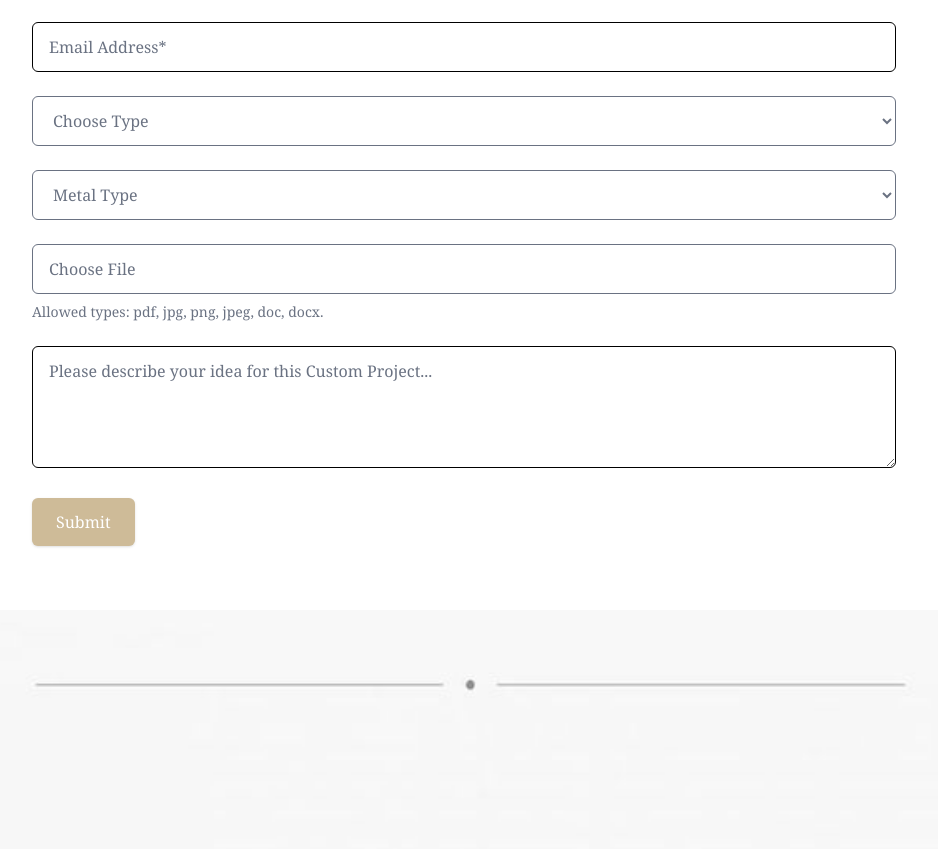
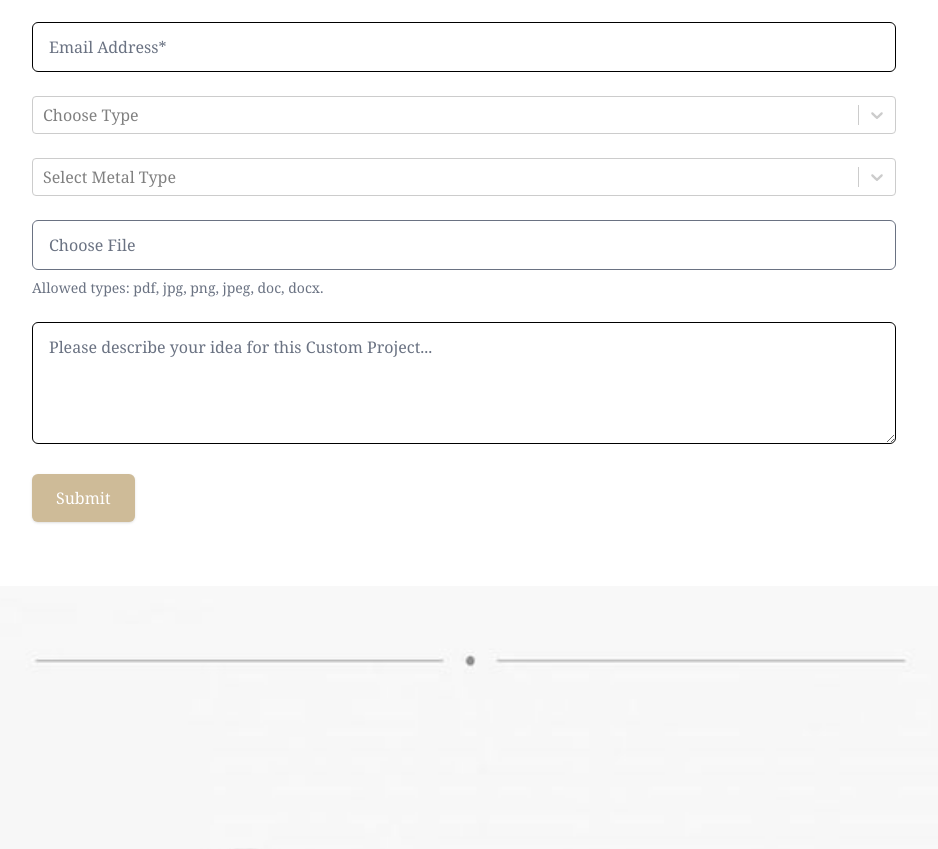
Before and after one commit to yashsavani1585/EverGlow2, a React (Vite) app in the folder Frontend/: page /personalized in a window 1280 px wide. Shown: the part 986-1835 px from the top of the page, without its empty margins (176-1114 px from the left). Built offline with nearby package versions, Linux system fonts and the light colour scheme.

Commit message:
PersonalizedJewelryForm update

```diff
--- a/Frontend/package.json
+++ b/Frontend/package.json
@@ -25,6 +25,7 @@
     "react-inner-image-zoom": "^4.0.1",
     "react-intersection-observer": "^9.16.0",
     "react-router-dom": "^7.8.1",
+    "react-select": "^5.10.2",
     "swiper": "^11.2.10",
     "tailwindcss": "^4.1.12"
   },
--- a/Frontend/src/components/PersonalizedJewelryForm/PersonalizedJewelryForm.jsx
+++ b/Frontend/src/components/PersonalizedJewelryForm/PersonalizedJewelryForm.jsx
@@ -1,7 +1,60 @@
-import React from "react";
+import React, { useState } from "react";
+import Select from "react-select";
 import divider from "../../assets/Formdesignadd.png";
 
+const typeOptions = [
+  { value: "ring", label: "Ring" },
+  { value: "necklace", label: "Necklace" },
+  { value: "bracelet", label: "Bracelet" },
+  { value: "earrings", label: "Earrings" },
+];
+
+const metalOptions = [
+  {
+    label: "Silver",
+    options: [
+      { value: "silver-925", label: "Silver 925" },
+      { value: "silver-yellow-gold-plated", label: "Silver Yellow Gold Plated" },
+      { value: "silver-rose-gold-plated", label: "Silver Rose Gold Plated" },
+    ],
+  },
+  {
+    label: "Gold - Yellow",
+    options: [
+      { value: "gold-yellow-18kt", label: "Gold Yellow 18kt" },
+      { value: "gold-yellow-14kt", label: "Gold Yellow 14kt" },
+      { value: "gold-yellow-10kt", label: "Gold Yellow 10kt" },
+      { value: "gold-yellow-9kt", label: "Gold Yellow 9kt" },
+    ],
+  },
+  {
+    label: "Gold - Rose",
+    options: [
+      { value: "gold-rose-18kt", label: "Gold Rose 18kt" },
+      { value: "gold-rose-14kt", label: "Gold Rose 14kt" },
+      { value: "gold-rose-10kt", label: "Gold Rose 10kt" },
+      { value: "gold-rose-9kt", label: "Gold Rose 9kt" },
+    ],
+  },
+  {
+    label: "Gold - White",
+    options: [
+      { value: "gold-white-18kt", label: "Gold White 18kt" },
+      { value: "gold-white-14kt", label: "Gold White 14kt" },
+      { value: "gold-white-10kt", label: "Gold White 10kt" },
+      { value: "gold-white-9kt", label: "Gold White 9kt" },
+    ],
+  },
+  {
+    label: "Platinum",
+    options: [{ value: "platinum", label: "Platinum" }],
+  },
+];
+
 const PersonalizedJewelryForm = () => {
+  const [selectedType, setSelectedType] = useState(null);
+  const [selectedMetal, setSelectedMetal] = useState(null);
+
   return (
     <div className="max-w-4xl mx-auto py-10 px-4">
       {/* Divider Image */}
@@ -9,7 +62,6 @@ const PersonalizedJewelryForm = () => {
         <img src={divider} alt="divider" className="h-8 w-90" />
       </div>
 
-      {/* Form */}
       <form className="space-y-6">
         {/* Row 1 */}
         <div className="grid grid-cols-1 md:grid-cols-2 gap-6">
@@ -35,39 +87,27 @@ const PersonalizedJewelryForm = () => {
           className="w-full border rounded-md px-4 py-3 focus:ring-2 focus:ring-yellow-900 outline-none placeholder-gray-500"
         />
 
-        {/* Row 3 */}
-        <select
-          required
-          className="w-full border rounded-md px-4 py-3 outline-none focus:ring-2 focus:ring-yellow-900 focus:border-yellow-900 text-gray-500"
-        >
-          <option value="" disabled selected className="text-gray-500">
-            Choose Type
-          </option>
-          <option value="ring" className="text-gray-700" >Ring</option>
-          <option value="necklace" className="text-gray-700">Necklace</option>
-          <option value="bracelet" className="text-gray-700">Bracelet</option>
-          <option value="earrings" className="text-gray-700">Earrings</option>
-        </select>
+        {/* Row 3 - Type */}
+        <Select
+          options={typeOptions}
+          placeholder="Choose Type"
+          value={selectedType}
+          onChange={setSelectedType}
+          menuPlacement="bottom"   // 👈 hamesha niche open hoga
+          menuPosition="fixed"     // 👈 scroll hone par bhi niche hi rahega
+          className="w-full"
+        />
 
-
-        {/* Row 4 */}
-        <div className="grid grid-cols-1 md:grid-cols-1 gap-6">
-
-          <select
-            required
-            className="w-full border rounded-md px-4 py-3 outline-none focus:ring-2 focus:ring-yellow-900 focus:border-yellow-900 text-gray-500"
-            defaultValue=""
-          >
-            <option value="" disabled className="text-gary-500">
-              Metal Type
-            </option>
-            <option value="gold" className="text-gray-700">Gold</option>
-            <option value="silver" className="text-gray-700">Silver</option>
-            <option value="platinum" className="text-gray-700">Platinum</option>
-            <option value="rose-gold" className="text-gray-700">Rose Gold</option>
-          </select>
-
-        </div>
+        {/* Row 4 - Metal Type */}
+        <Select
+          options={metalOptions}
+          placeholder="Select Metal Type"
+          value={selectedMetal}
+          onChange={setSelectedMetal}
+          menuPlacement="bottom"
+          menuPosition="fixed"
+          className="w-full"
+        />
 
         {/* File Upload */}
         <div>
@@ -98,7 +138,7 @@ const PersonalizedJewelryForm = () => {
         {/* Submit Button */}
         <button
           type="submit"
-          className="bg-[#CEBB98]  text-white px-6 py-3 rounded-md shadow hover:bg-black transition w-full md:w-auto"
+          className="bg-[#CEBB98] text-white px-6 py-3 rounded-md shadow hover:bg-black transition w-full md:w-auto"
         >
           Submit
         </button>
```
Also changed, not shown: 1 other file (tests, documents, lock files or other folders).
